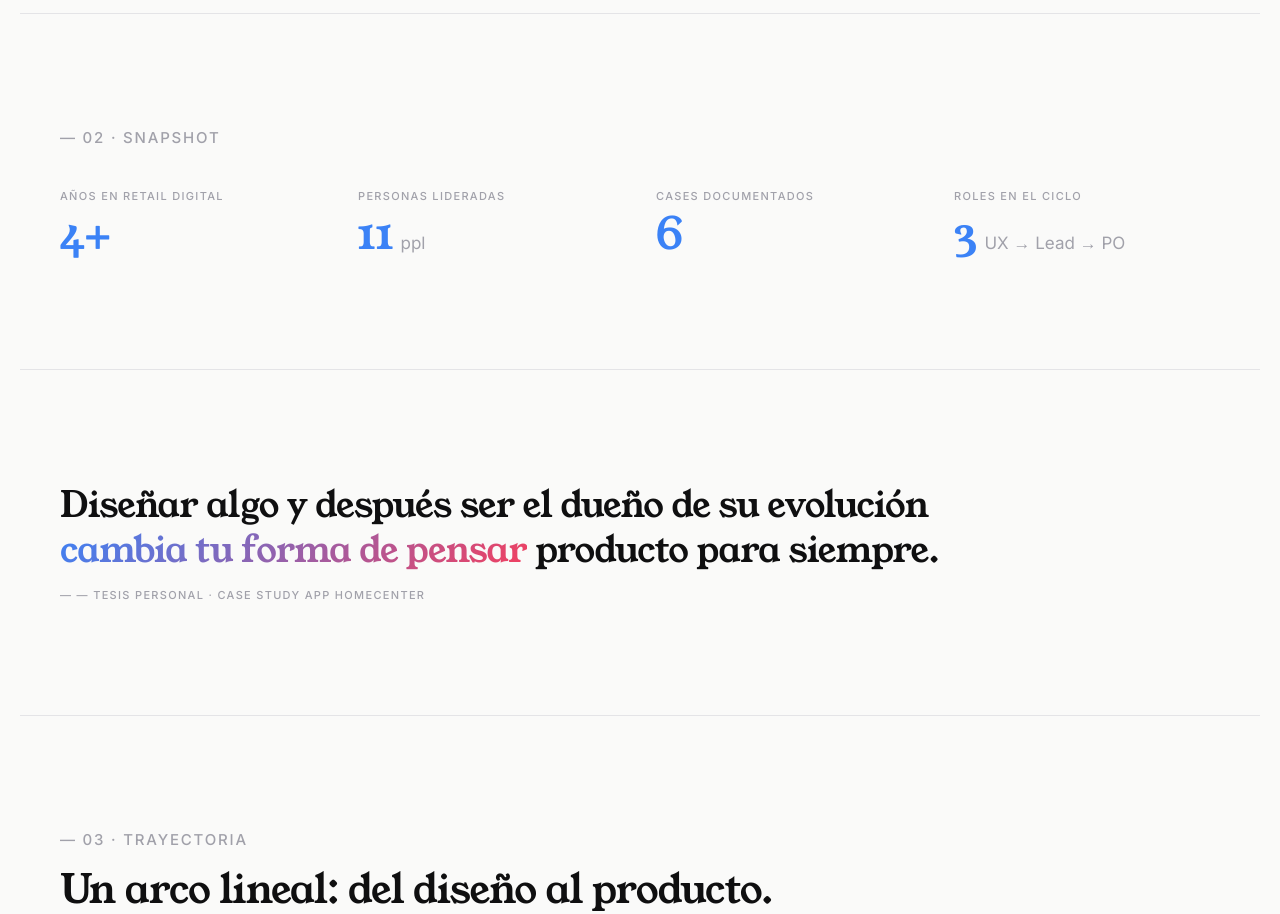
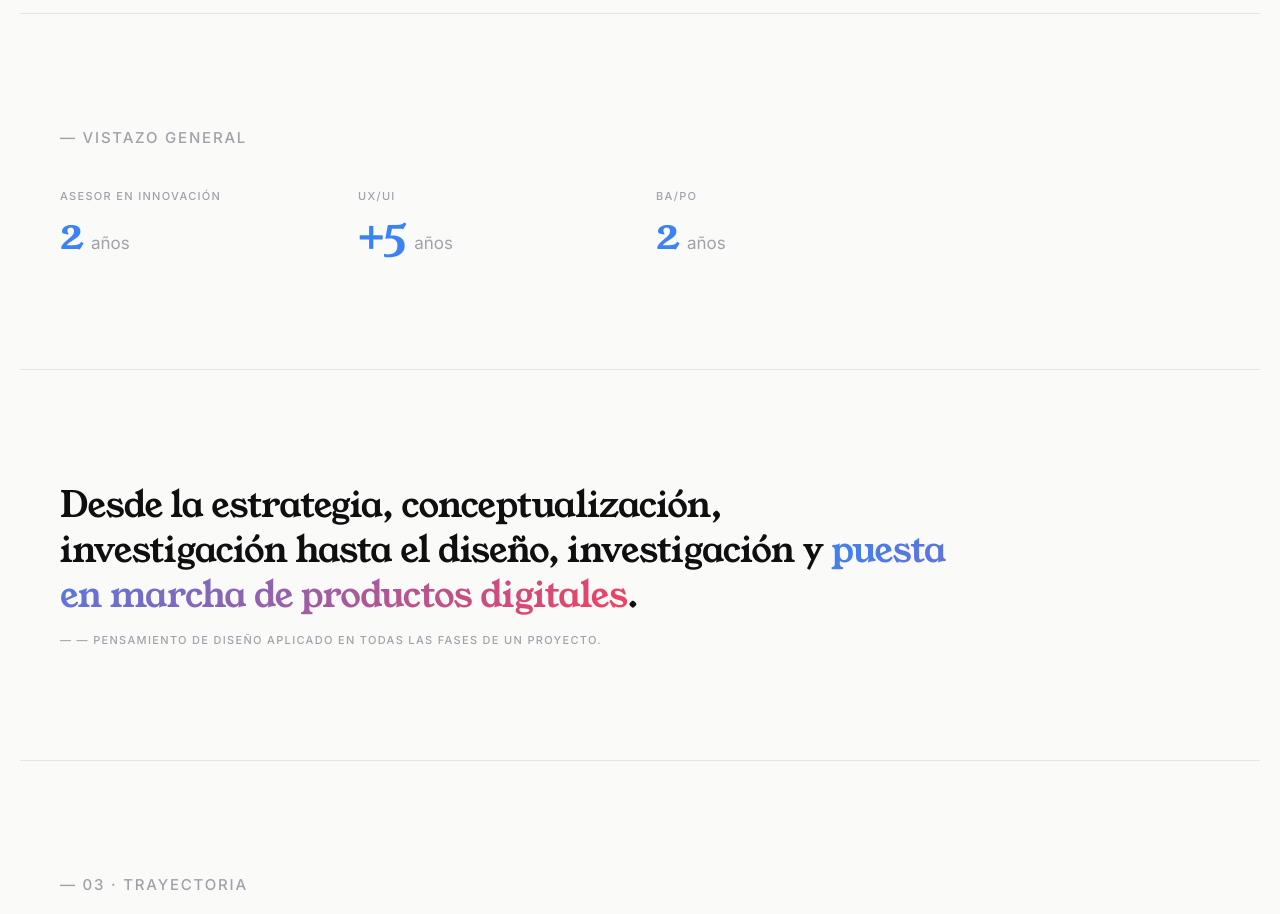
Before and after one commit to Santiagomejial/portfolio, a Next.js app: page / in a window 1280 px wide. Shown: the part 3700-4614 px from the top of the page. Built offline with nearby package versions, Linux system fonts and the light colour scheme.

Commit message:
feat(home): nuevos copies hero + selected work

```diff
--- a/content/home.ts
+++ b/content/home.ts
@@ -97,20 +97,19 @@ export const HOME = {
 
   // ─── 02 · SNAPSHOT ────────────────────────────────────
   snapshot: {
-    label: '02 · Snapshot',
+    label: 'Vistazo general',
     metrics: [
-      { label: 'Años en retail digital', value: '4+' },
-      { label: 'Personas lideradas', value: '11', unit: 'ppl' },
-      { label: 'Cases documentados', value: '6' },
-      { label: 'Roles en el ciclo', value: '3', unit: 'UX → Lead → PO' },
+      { label: 'Asesor en Innovación', value: '2', unit: 'años' },
+      { label: 'UX/UI', value: '+5', unit: 'años' },
+      { label: 'BA/PO', value: '2', unit: 'años' },
     ] satisfies MetricContent[],
   },
 
   // ─── PULL QUOTE ───────────────────────────────────────
   quote: {
-    body: 'Diseñar algo y después ser el dueño de su evolución cambia tu forma de pensar producto para siempre.',
-    highlight: 'cambia tu forma de pensar',
-    attribution: '— Tesis personal · case study App Homecenter',
+    body: 'Desde la estrategia, conceptualización, investigación hasta el diseño, investigación y puesta en marcha de productos digitales.',
+    highlight: 'puesta en marcha de productos digitales',
+    attribution: '— Pensamiento de diseño aplicado en todas las fases de un proyecto.',
   },
 
   // ─── 03 · TIMELINE ────────────────────────────────────
```
